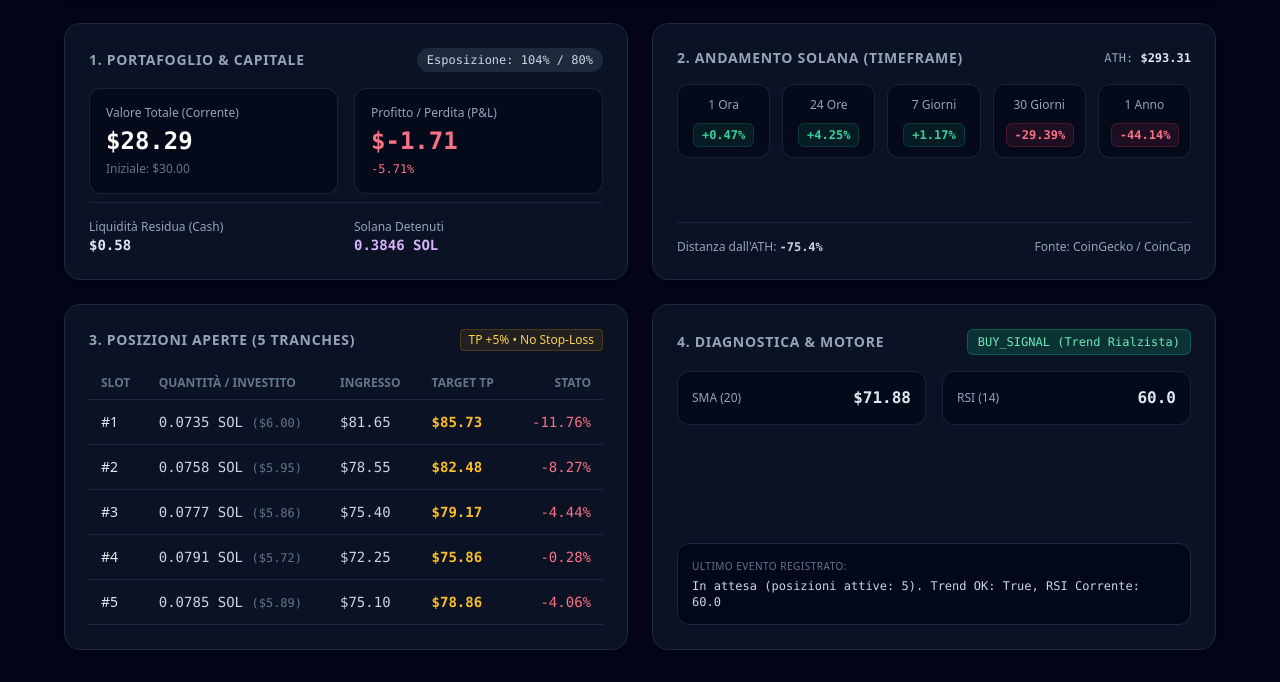
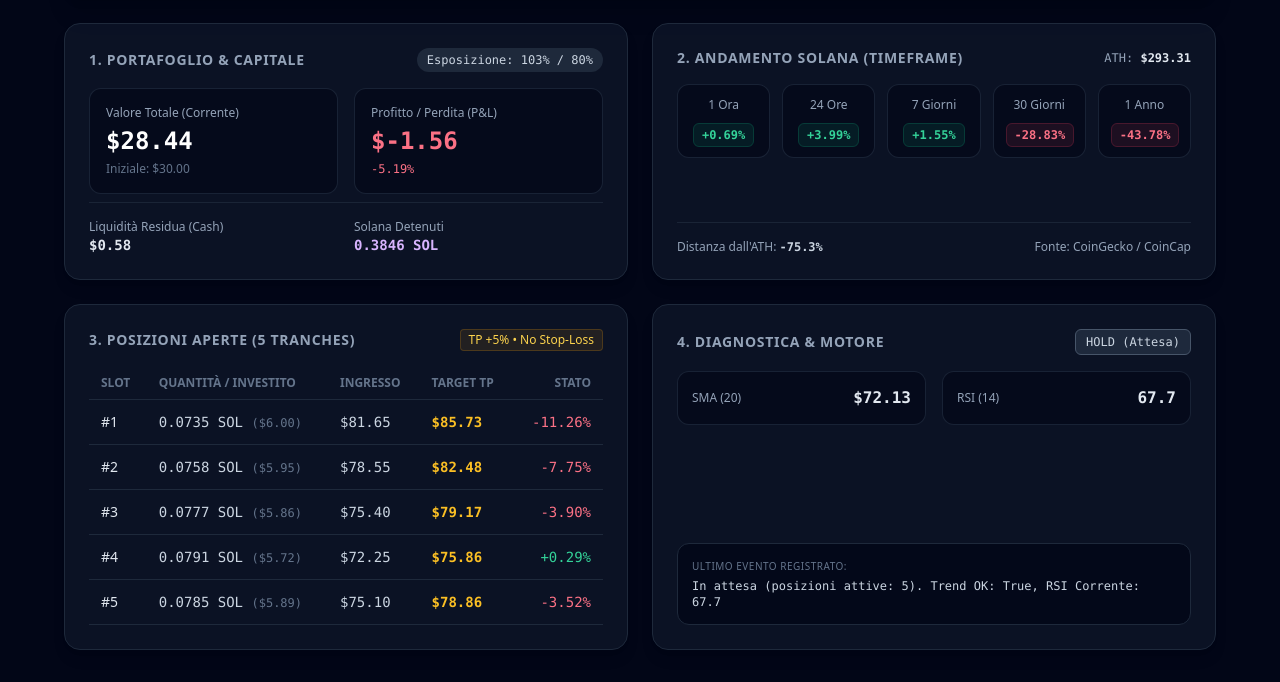
Before and after one commit to vbabb-hub/Unsolbot, a plain HTML site: page index.html in a window 1280 px wide. Shown: the part 133-815 px from the top of the page. Drawn offline with nearby package versions, Linux system fonts and the light colour scheme.

Commit message:
Update web dashboard and README [skip ci]

```diff
--- a/index.html
+++ b/index.html
@@ -20,8 +20,8 @@
                 </div>
             </div>
             <div class="mt-4 md:mt-0 text-left md:text-right">
-                <div class="text-2xl font-mono font-bold text-white">$72.05 <span class="text-xs font-sans font-normal text-slate-400">SOL/USD</span></div>
-                <div class="text-xs text-slate-500 font-mono">Aggiornato: 2026-11-23 07:31:36 UTC</div>
+                <div class="text-2xl font-mono font-bold text-white">$72.46 <span class="text-xs font-sans font-normal text-slate-400">SOL/USD</span></div>
+                <div class="text-xs text-slate-500 font-mono">Aggiornato: 2026-11-23 08:58:01 UTC</div>
             </div>
         </header>
 
@@ -33,18 +33,18 @@
                 <div>
                     <div class="flex items-center justify-between mb-4">
                         <h2 class="text-sm font-semibold uppercase tracking-wider text-slate-400">1. Portafoglio & Capitale</h2>
-                        <span class="text-xs font-mono px-2.5 py-1 rounded-full bg-slate-800 text-slate-300">Esposizione: 104% / 80%</span>
+                        <span class="text-xs font-mono px-2.5 py-1 rounded-full bg-slate-800 text-slate-300">Esposizione: 103% / 80%</span>
                     </div>
                     <div class="grid grid-cols-2 gap-4 my-2">
                         <div class="bg-slate-950/60 p-4 rounded-xl border border-slate-800/80">
                             <div class="text-xs text-slate-400">Valore Totale (Corrente)</div>
-                            <div class="text-2xl font-mono font-bold text-white mt-1">$28.29</div>
+                            <div class="text-2xl font-mono font-bold text-white mt-1">$28.44</div>
                             <div class="text-xs text-slate-500 mt-1">Iniziale: $30.00</div>
                         </div>
                         <div class="bg-slate-950/60 p-4 rounded-xl border border-slate-800/80">
                             <div class="text-xs text-slate-400">Profitto / Perdita (P&L)</div>
-                            <div class="text-2xl font-mono font-bold text-rose-400 mt-1">$-1.71</div>
-                            <div class="text-xs font-mono text-rose-400 mt-1">-5.71%</div>
+                            <div class="text-2xl font-mono font-bold text-rose-400 mt-1">$-1.56</div>
+                            <div class="text-xs font-mono text-rose-400 mt-1">-5.19%</div>
                         </div>
                     </div>
                 </div>
@@ -70,28 +70,28 @@
                     <div class="grid grid-cols-3 sm:grid-cols-5 gap-3 my-4">
                         <div class="bg-slate-950/60 p-3 rounded-xl border border-slate-800/80 text-center">
                             <div class="text-xs text-slate-400 mb-2">1 Ora</div>
-                            <span class="px-2 py-1 rounded-md text-xs font-mono font-semibold border text-emerald-400 bg-emerald-500/10 border-emerald-500/20">+0.47%</span>
+                            <span class="px-2 py-1 rounded-md text-xs font-mono font-semibold border text-emerald-400 bg-emerald-500/10 border-emerald-500/20">+0.69%</span>
                         </div>
                         <div class="bg-slate-950/60 p-3 rounded-xl border border-slate-800/80 text-center">
                             <div class="text-xs text-slate-400 mb-2">24 Ore</div>
-                            <span class="px-2 py-1 rounded-md text-xs font-mono font-semibold border text-emerald-400 bg-emerald-500/10 border-emerald-500/20">+4.25%</span>
+                            <span class="px-2 py-1 rounded-md text-xs font-mono font-semibold border text-emerald-400 bg-emerald-500/10 border-emerald-500/20">+3.99%</span>
                         </div>
                         <div class="bg-slate-950/60 p-3 rounded-xl border border-slate-800/80 text-center">
                             <div class="text-xs text-slate-400 mb-2">7 Giorni</div>
-                            <span class="px-2 py-1 rounded-md text-xs font-mono font-semibold border text-emerald-400 bg-emerald-500/10 border-emerald-500/20">+1.17%</span>
+                            <span class="px-2 py-1 rounded-md text-xs font-mono font-semibold border text-emerald-400 bg-emerald-500/10 border-emerald-500/20">+1.55%</span>
                         </div>
                         <div class="bg-slate-950/60 p-3 rounded-xl border border-slate-800/80 text-center">
                             <div class="text-xs text-slate-400 mb-2">30 Giorni</div>
-                            <span class="px-2 py-1 rounded-md text-xs font-mono font-semibold border text-rose-400 bg-rose-500/10 border-rose-500/20">-29.39%</span>
+                            <span class="px-2 py-1 rounded-md text-xs font-mono font-semibold border text-rose-400 bg-rose-500/10 border-rose-500/20">-28.83%</span>
                         </div>
                         <div class="bg-slate-950/60 p-3 rounded-xl border border-slate-800/80 text-center col-span-3 sm:col-span-1">
                             <div class="text-xs text-slate-400 mb-2">1 Anno</div>
-                            <span class="px-2 py-1 rounded-md text-xs font-mono font-semibold border text-rose-400 bg-rose-500/10 border-rose-500/20">-44.14%</span>
+                            <span class="px-2 py-1 rounded-md text-xs font-mono font-semibold border text-rose-400 bg-rose-500/10 border-rose-500/20">-43.78%</span>
                         </div>
                     </div>
                 </div>
                 <div class="pt-4 border-t border-slate-800/80 flex justify-between items-center text-xs text-slate-400">
-                    <span>Distanza dall'ATH: <strong class="font-mono text-slate-300">-75.4%</strong></span>
+                    <span>Distanza dall'ATH: <strong class="font-mono text-slate-300">-75.3%</strong></span>
                     <span>Fonte: CoinGecko / CoinCap</span>
                 </div>
             </section>
@@ -120,35 +120,35 @@
                 <td class="py-3 px-3 font-mono text-slate-300">0.0735 SOL <span class="text-xs text-slate-500">($6.00)</span></td>
                 <td class="py-3 px-3 font-mono text-slate-300">$81.65</td>
                 <td class="py-3 px-3 font-mono text-amber-400 font-semibold">$85.73</td>
-                <td class="py-3 px-3 font-mono text-rose-400 text-right">-11.76%</td>
+                <td class="py-3 px-3 font-mono text-rose-400 text-right">-11.26%</td>
             </tr>
             <tr class="border-b border-slate-800 hover:bg-slate-800/40 transition">
                 <td class="py-3 px-3 font-medium text-slate-200">#2</td>
                 <td class="py-3 px-3 font-mono text-slate-300">0.0758 SOL <span class="text-xs text-slate-500">($5.95)</span></td>
                 <td class="py-3 px-3 font-mono text-slate-300">$78.55</td>
                 <td class="py-3 px-3 font-mono text-amber-400 font-semibold">$82.48</td>
-                <td class="py-3 px-3 font-mono text-rose-400 text-right">-8.27%</td>
+                <td class="py-3 px-3 font-mono text-rose-400 text-right">-7.75%</td>
             </tr>
             <tr class="border-b border-slate-800 hover:bg-slate-800/40 transition">
                 <td class="py-3 px-3 font-medium text-slate-200">#3</td>
                 <td class="py-3 px-3 font-mono text-slate-300">0.0777 SOL <span class="text-xs text-slate-500">($5.86)</span></td>
                 <td class="py-3 px-3 font-mono text-slate-300">$75.40</td>
                 <td class="py-3 px-3 font-mono text-amber-400 font-semibold">$79.17</td>
-                <td class="py-3 px-3 font-mono text-rose-400 text-right">-4.44%</td>
+                <td class="py-3 px-3 font-mono text-rose-400 text-right">-3.90%</td>
             </tr>
             <tr class="border-b border-slate-800 hover:bg-slate-800/40 transition">
                 <td class="py-3 px-3 font-medium text-slate-200">#4</td>
                 <td class="py-3 px-3 font-mono text-slate-300">0.0791 SOL <span class="text-xs text-slate-500">($5.72)</span></td>
                 <td class="py-3 px-3 font-mono text-slate-300">$72.25</td>
                 <td class="py-3 px-3 font-mono text-amber-400 font-semibold">$75.86</td>
-                <td class="py-3 px-3 font-mono text-rose-400 text-right">-0.28%</td>
+                <td class="py-3 px-3 font-mono text-emerald-400 text-right">+0.29%</td>
             </tr>
             <tr class="border-b border-slate-800 hover:bg-slate-800/40 transition">
                 <td class="py-3 px-3 font-medium text-slate-200">#5</td>
                 <td class="py-3 px-3 font-mono text-slate-300">0.0785 SOL <span class="text-xs text-slate-500">($5.89)</span></td>
                 <td class="py-3 px-3 font-mono text-slate-300">$75.10</td>
                 <td class="py-3 px-3 font-mono text-amber-400 font-semibold">$78.86</td>
-                <td class="py-3 px-3 font-mono text-rose-400 text-right">-4.06%</td>
+                <td class="py-3 px-3 font-mono text-rose-400 text-right">-3.52%</td>
             </tr>
                         </tbody>
                     </table>
@@ -160,22 +160,22 @@
                 <div>
                     <div class="flex items-center justify-between mb-4">
                         <h2 class="text-sm font-semibold uppercase tracking-wider text-slate-400">4. Diagnostica & Motore</h2>
-                        <span class="text-xs px-2.5 py-1 rounded-md border font-mono bg-emerald-500/20 text-emerald-300 border-emerald-500/30">BUY_SIGNAL (Trend Rialzista)</span>
+                        <span class="text-xs px-2.5 py-1 rounded-md border font-mono bg-slate-700/50 text-slate-300 border-slate-600">HOLD (Attesa)</span>
                     </div>
                     <div class="grid grid-cols-2 gap-4 mb-4">
                         <div class="bg-slate-950/60 p-3.5 rounded-xl border border-slate-800/80 flex justify-between items-center">
                             <span class="text-xs text-slate-400">SMA (20)</span>
-                            <span class="font-mono font-semibold text-slate-200">$71.88</span>
+                            <span class="font-mono font-semibold text-slate-200">$72.13</span>
                         </div>
                         <div class="bg-slate-950/60 p-3.5 rounded-xl border border-slate-800/80 flex justify-between items-center">
                             <span class="text-xs text-slate-400">RSI (14)</span>
-                            <span class="font-mono font-semibold text-slate-200">60.0</span>
+                            <span class="font-mono font-semibold text-slate-200">67.7</span>
                         </div>
                     </div>
                 </div>
                 <div class="bg-slate-950/80 p-3.5 rounded-xl border border-slate-800 text-xs font-mono text-slate-300">
                     <span class="text-slate-500 block mb-1 uppercase font-sans text-[10px] tracking-wider">Ultimo Evento Registrato:</span>
-                    In attesa (posizioni attive: 5). Trend OK: True, RSI Corrente: 60.0
+                    In attesa (posizioni attive: 5). Trend OK: True, RSI Corrente: 67.7
                 </div>
             </section>
 
--- a/src/portfolio.json
+++ b/src/portfolio.json
@@ -33,5 +33,5 @@
             "tp": 78.855
         }
     ],
-    "prev_rsi": 59.98084903253083
+    "prev_rsi": 67.74989331182894
 }
```
Also changed, not shown: 1 other file.
